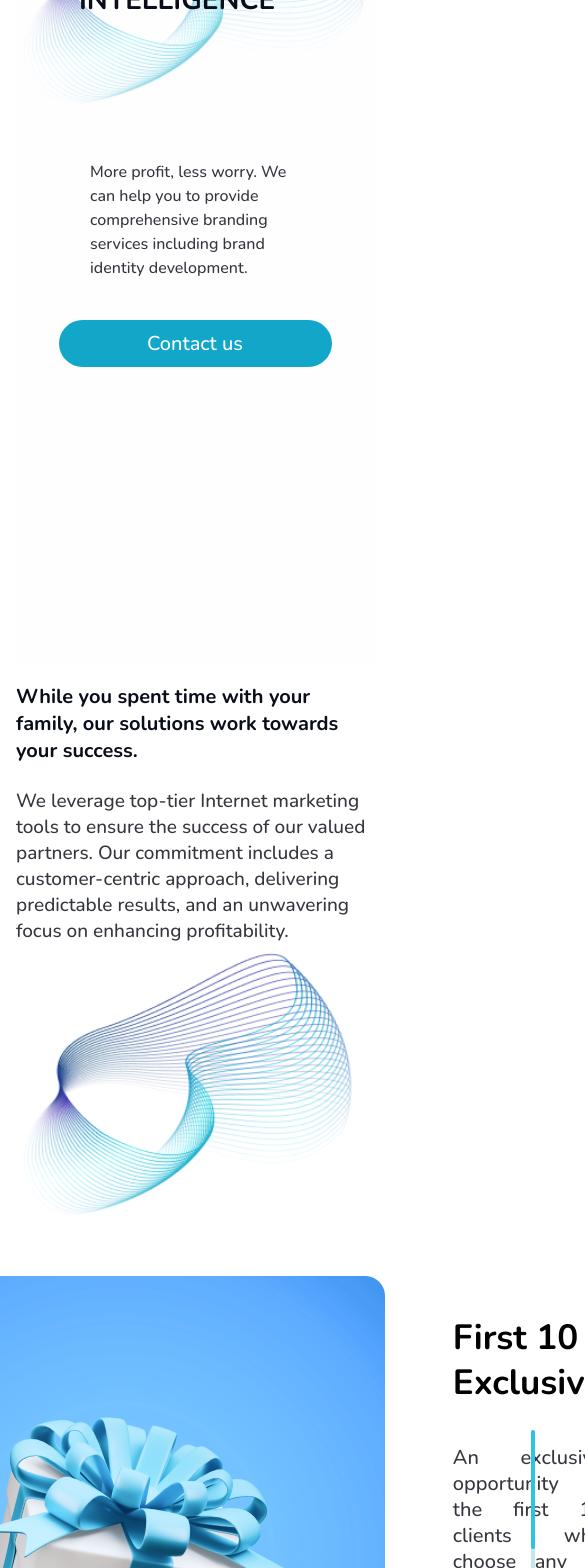
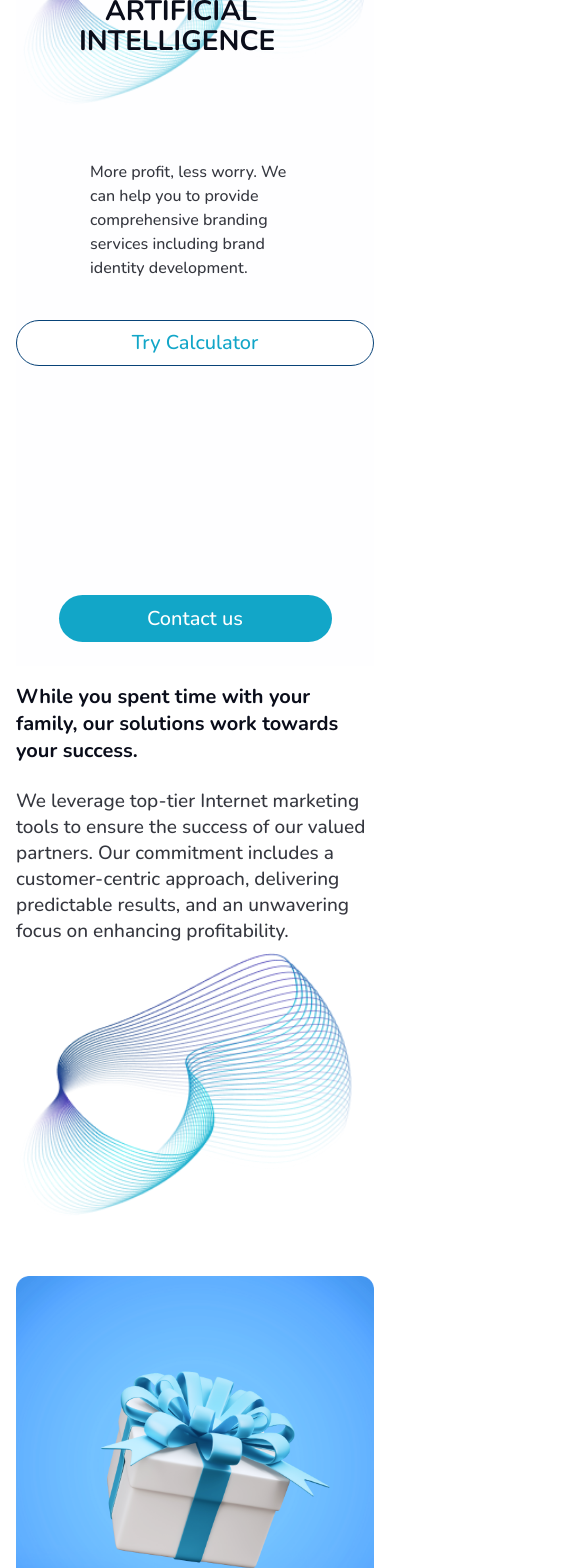
Before and after one commit to DariaBatiuk/HRUN-website-react, a React (Create React App) app: page / in a window 390 px wide. Shown: the part 432-2000 px from the top of the page, 585 px wide, since content can reach past the window. Built offline with nearby package versions, Linux system fonts and the light colour scheme.

Commit message:
Calculator Btn + responsivness for slider

```diff
--- a/src/App.js
+++ b/src/App.js
@@ -25,7 +25,7 @@ function App() {
             <Route path="/work" element={<Works />} />
           </Routes>
         </div>
-        {/* <Footer /> */}
+        <Footer />
       </div>
     </Router>
   );
--- /dev/null
+++ b/src/сomponents/calculatorBtn/CalculatorBtn.js
@@ -0,0 +1,10 @@
+import React from 'react';
+import './index.css';
+
+function CalculatorBtn() {
+	return (
+		<button className="contact__btn btn_secondary btn_calculator">Try Calculator</button>
+	)
+}
+
+export default CalculatorBtn
--- /dev/null
+++ b/src/сomponents/calculatorBtn/index.css
@@ -0,0 +1,40 @@
+
+.btn_secondary {
+  /* // width: 149px; */
+  height: 46px;
+  display: inline-flex;
+  padding: 10px 20px;
+  justify-content: center;
+  align-items: center;
+  gap: 10px;
+  border-radius: 200px;
+  border: 1px solid var(--Gradient-for-logo, #084378);
+	background: white;
+  color: var(--Primary-color, #12a6c8);
+  font-size: 20px;
+  font-weight: 400;
+  line-height: 26px;
+	cursor: pointer;
+}
+.btn_calculator{
+	margin: 0 auto 229px auto ;
+	width: 170px;
+}
+
+.btn_secondary:hover {
+  border: 1px solid var(--Gradient-for-logo, #084378);
+  background: var(--light-blue-footer, #edf8fe);
+}
+.btn_secondary:focus {
+  outline: 3px solid var(--Ocean-Blue, #2ec3e2);
+  background: var(--light-blue-footer, #edf8fe);
+}
+.btn_secondary:disabled {
+  outline: 1px solid var(--jagged-ice-for-elements, #c5e6ea);
+  background: var(--light-blue-footer, #edf8fe);
+}
+@media only screen and (max-width: 425px) {
+	.btn_secondary{
+		width: 100%;
+	}
+}
--- a/src/сomponents/promoSection/PromoSection.js
+++ b/src/сomponents/promoSection/PromoSection.js
@@ -6,6 +6,7 @@ import PopUp from '../popup/PopUp';
 import img1_mobile from '../../img/promo__page_img/Group_mobile.png';
 import img1 from '../../img/promo__page_img/Group.png';
 import animation__promo from '../../img/animation__promo.gif';
+import CalculatorBtn from '../calculatorBtn/CalculatorBtn';
 
 function PromoSection() {
   const [isContactWindowVisible, setContactWindowVisibility] = useState(false);
@@ -47,6 +48,7 @@ function PromoSection() {
         <p className="promo__descr p1">
           More profit, less worry. We can help you to provide comprehensive branding services including brand identity development.
         </p>
+				<CalculatorBtn />
       </div>
       <PrimaryBtn className="promo__btn" onClick={handleContactBtnClick} />
       {isContactWindowVisible && <ContactWindow onClose={handleContactWindowClose} />}
--- a/src/сomponents/promoSection/index.css
+++ b/src/сomponents/promoSection/index.css
@@ -37,7 +37,7 @@ span {
 .promo__descr {
   position: relative;
   margin-left: 330px;
-  margin-bottom: 229px;
+  margin-bottom: 50px;
   width: 420px;
 }
 .mobile-btn {
@@ -54,12 +54,14 @@ span {
 		width: 100%;
 	}
 	.promo__header{
+		left: 10%;
+		right: 10%;
 		font-size: 36px;
 		line-height: normal;
 		text-align: center;
 	}
 	.promo__descr{
-		margin: 0 auto;
+		margin: 0 auto 50px auto;
 	}
 }
 
@@ -100,8 +102,6 @@ span {
   }
 	.promo__header{
 		/* top: 83px !important; */
-		left: 10%;
-		right: 10%;
 	}
   .promo__descr {
     /* margin-left: 20%; */
--- a/src/сomponents/serviceSection/ServiceSection.js
+++ b/src/сomponents/serviceSection/ServiceSection.js
@@ -19,11 +19,6 @@ function Slider({ slidesData }) {
     setActiveIndicator((prev) => (prev + 1) % 2); // Переключаем активную полосу
   };
 
-  // const prevSlide = () => {
-  //   setCurrentSlide(
-  //     (prev) => (prev - 1 + slidesData.length) % slidesData.length
-  //   );
-  // };
 
   return (
     <div className="service__slider">
@@ -31,7 +26,7 @@ function Slider({ slidesData }) {
         (slide, index) =>
           currentSlide === index && (
             <div key={slide.id} className="service__slide">
-              <img src={slide.img} alt={`Slide ${slide.id}`} />
+              <img src={slide.img} alt={`Slide ${slide.id}`} className="service__slider_img" />
               <div className="service__slider_content">
                 <h2 className="service__slider_header">{slide.header}</h2>
                 <p className="service__slider_descr">{slide.descr}</p>
@@ -40,16 +35,9 @@ function Slider({ slidesData }) {
               <div className="scrollIndicatorContainer">
                 <div
                   className={`scrollProgress ${activeIndicator === 0 ? "active__scroll" : ""}`}
-                  style={{
-                    height: `50%`,
-                    marginBottom: "5px",
-                  }}
                 ></div>
                 <div
                   className={`scrollProgress2 ${activeIndicator === 1 ? "active__scroll" : ""}`}
-                  style={{
-                    height: `50%`,
-                  }}
                 ></div>
                 <button className="nextSlideBtn" onClick={nextSlide}>
                   <img src={slider__btn_mini} alt="Next" />
--- a/src/сomponents/serviceSection/index.css
+++ b/src/сomponents/serviceSection/index.css
@@ -102,10 +102,19 @@
   margin-top: 10px; /* Автоматический отступ сверху для второй полосы */
 	width: 100%;
 	background: #C5E6EA;
+	border-radius: 4px;
 }
 
 .active__scroll {
   background: #2EC3E2; /* Цвет фона для активного состояния */
+}
+.scrollProgress, .scrollProgress2 {
+  height: 50%; /* Высота неактивного индикатора */
+  margin-bottom: 5px; /* Отступ для верхнего индикатора */
+}
+
+.scrollProgress2 {
+  margin-bottom: 0; /* Убрать нижний отступ для последнего индикатора */
 }
 
 .nextSlideBtn {
@@ -140,6 +149,49 @@
     display: inline; /* Убирает эффект блочного элемента, предотвращая перенос */
   }
 }
+@media only screen and (max-width: 967px){
+	.service__slide{
+		flex-direction: column;
+	}
+	.scrollIndicatorContainer{
+		top: 25%;
+	}
+	.service__slider_img{
+		margin-bottom: 30px;
+	}
+	.service__slider_content{
+		width: 80%;
+		text-align: center;
+	}
+}
+@media only screen and (max-width: 768px) {
+
+  .scrollIndicatorContainer {
+    position: relative; /* Изменяем позиционирование на относительное */
+    bottom: auto; /* Убираем смещение снизу */
+    height: 10px; /* Убираем фиксированную высоту */
+    width: 60%; /* Устанавливаем ширину полосы */
+    flex-direction: row; /* Меняем направление элементов на горизонтальное */
+    justify-content: space-between; /* Распределяем элементы равномерно */
+    margin-top: 20px; /* Добавляем отступ сверху, чтобы отделить от картинки */
+  }
+
+  .scrollProgress, .scrollProgress2, .active__scroll {
+    height: 10px; /* Устанавливаем высоту индикаторов */
+    width: 45%; /* Устанавливаем ширину индикаторов */
+    margin: 0; /* Убираем нижний отступ */
+  }
+
+  /* Переопределение стилей для кнопки, если требуется */
+  .nextSlideBtn {
+    position: relative; /* Изменяем позиционирование на относительное */
+    bottom: auto; /* Убираем смещение снизу */
+    /* Другие необходимые стили для кнопки */
+  }
+	.service__slider_img{
+		width: 100%;
+	}
+}
 @media only screen and (max-width: 425px) {
 	.serviceSection{
 		margin-top: 60px;
```
